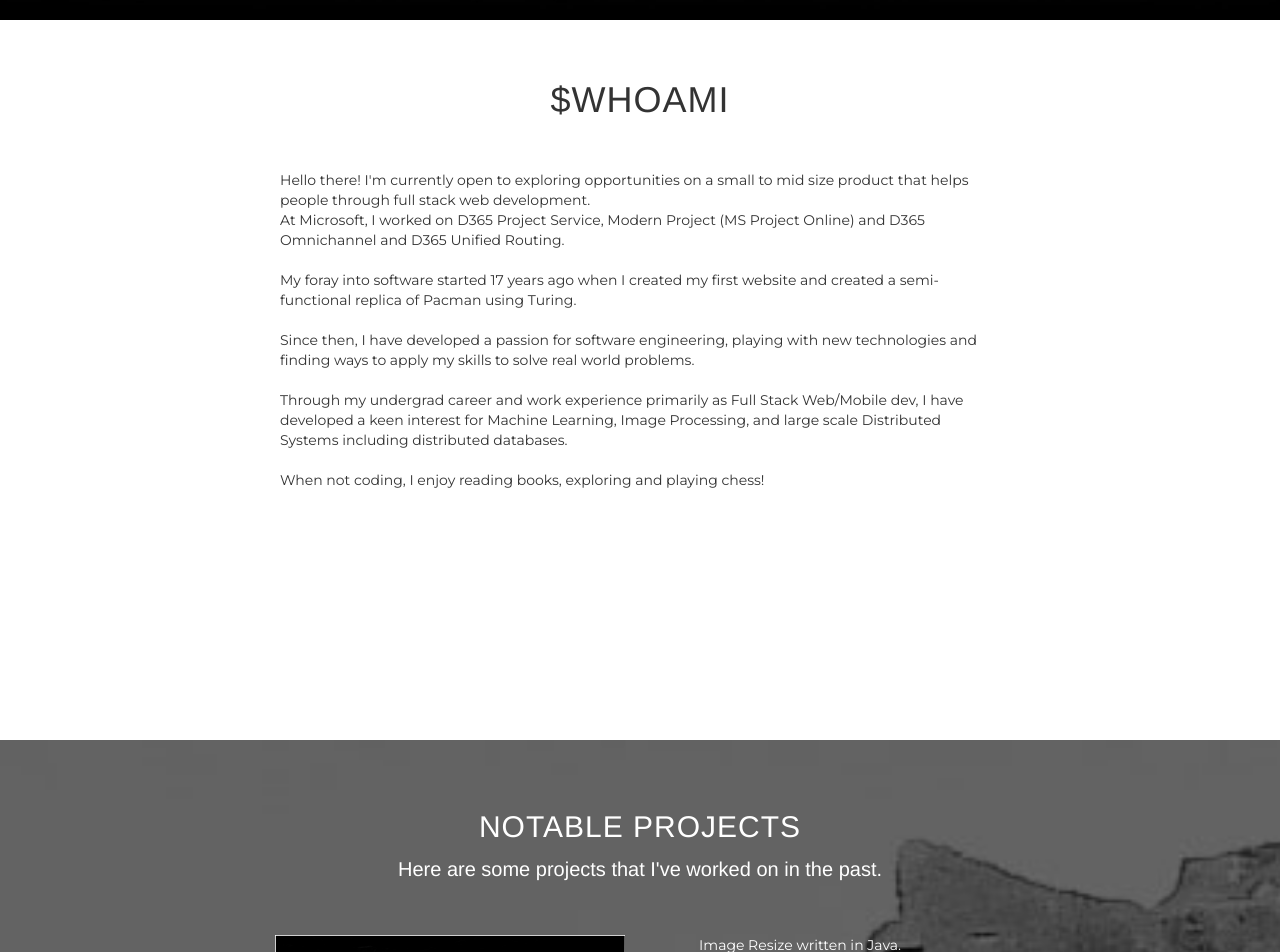
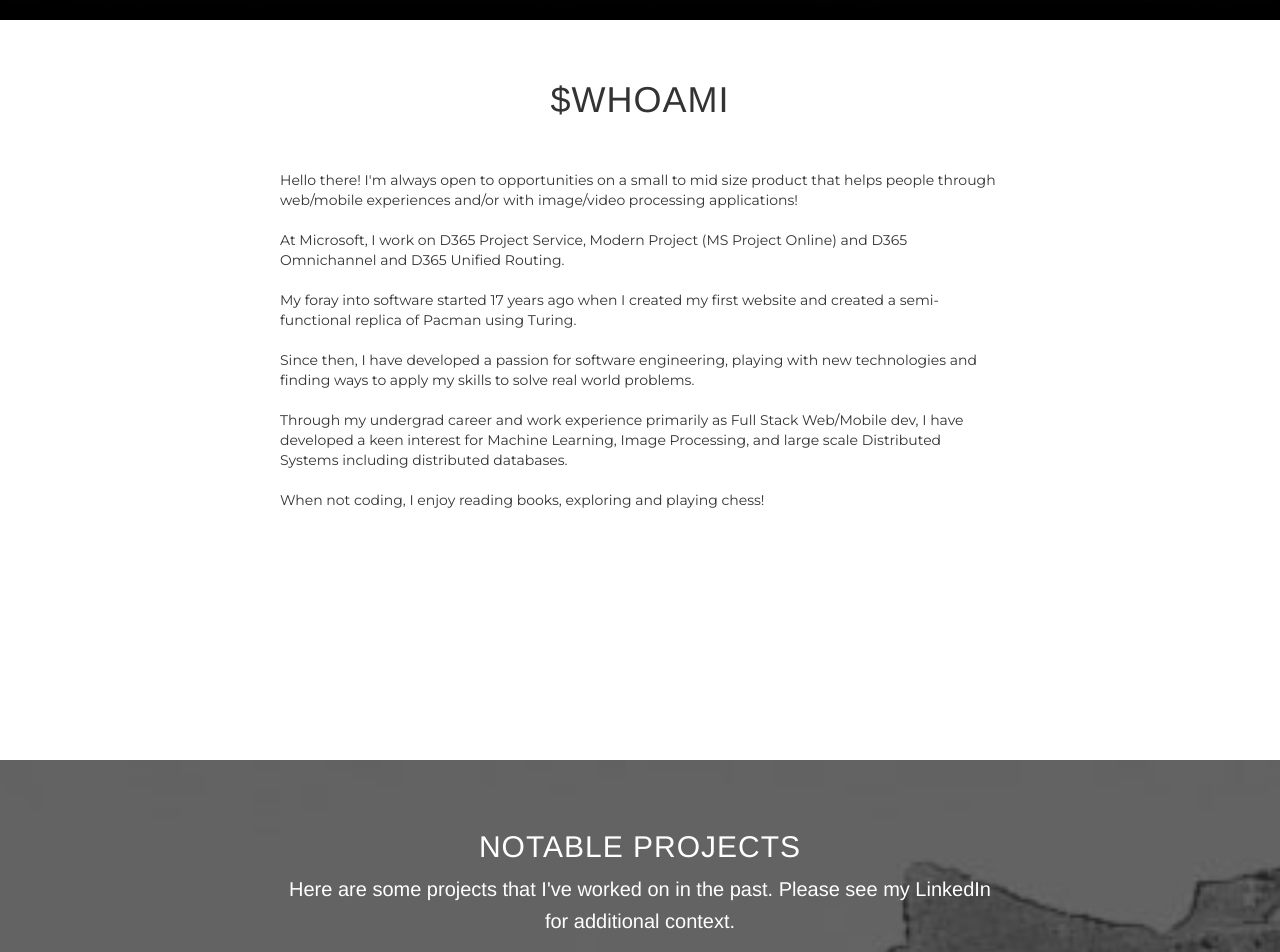
Before and after one commit to topangad/topangad.github.io, a plain HTML site: page index.html in a window 1280 px wide. Shown: the part 780-1732 px from the top of the page. Drawn offline with nearby package versions, Linux system fonts and the light colour scheme.

Commit message:
Refactoring pt 1
Updated description

```diff
--- a/index.html
+++ b/index.html
@@ -91,9 +91,10 @@
                 <div class="intro-text col-lg-12 col-md-4">
                     <br>
                     <br>
-                    Hello there! I'm currently open to exploring opportunities on a small to mid size product that helps people through full stack web development.
+                    Hello there! I'm always open to opportunities on a small to mid size product that helps people through web/mobile experiences and/or with image/video processing applications!
                     <br>
-                    At Microsoft, I worked on D365 Project Service, Modern Project (MS Project Online) and D365 Omnichannel and D365 Unified Routing.
+                    <br>
+                    At Microsoft, I work on D365 Project Service, Modern Project (MS Project Online) and D365 Omnichannel and D365 Unified Routing.
                     <br>
                     <br>
                     My foray into software started 17 years ago when I created my first website and created a semi-functional replica of Pacman using Turing.
@@ -118,7 +119,7 @@
                     <h2>Notable Projects</h2>
                     <p>
                         Here are some projects
-                        that I've worked on in the past.
+                        that I've worked on in the past. Please see my LinkedIn for additional context.
                     </p>
                     <br>
                     <br>
@@ -190,7 +191,7 @@
     <!-- Footer -->
     <footer>
         <div class="container text-center">
-            <p>Copyright &copy; Angad Kashyap 2016</p>
+            <p>Copyright &copy; Angad Kashyap 2025</p>
         </div>
     </footer>
 
```
